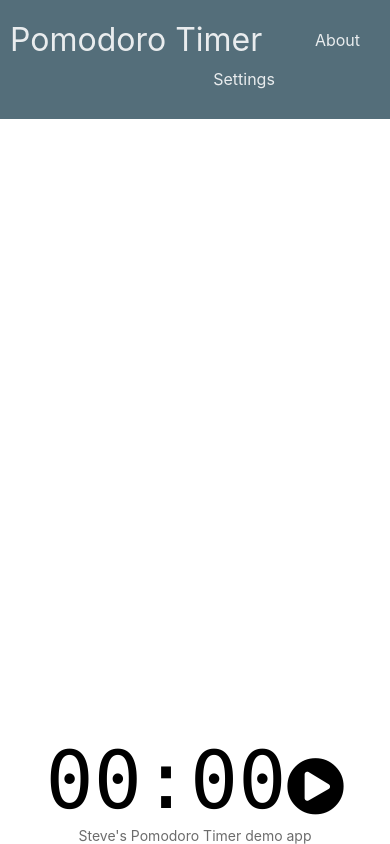
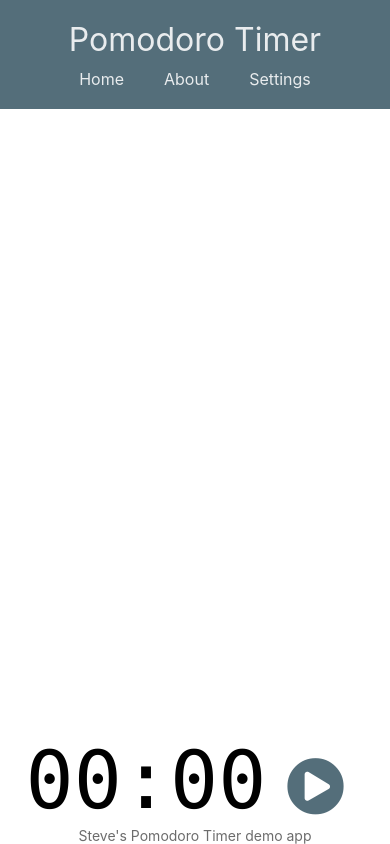
Before and after one commit to StevenMcgrew/Vue3_PomodoroTimer, a Vue app: page / in a window 390 px wide. Built offline with nearby package versions, Linux system fonts and the light colour scheme.

Commit message:
Style changes

```diff
--- a/src/App.vue
+++ b/src/App.vue
@@ -17,7 +17,7 @@ import FinishedPopup from './components/FinishedPopup.vue'
     </div>
     <Footer></Footer>
     <FinishedPopup></FinishedPopup>
-    <audio id="alarmPlayer" src="/src/assets/Beep.mp3" loop></audio>
+    <audio id="alarmPlayer" src="/Beep.mp3" loop></audio>
 </template>
 
 <style>
--- a/src/components/Header.vue
+++ b/src/components/Header.vue
@@ -1,8 +1,11 @@
 <template>
     <header>
         <h1 @click="$router.push('/')">Pomodoro Timer</h1>
-        <router-link class="header-nav" to="/about">About</router-link>
-        <router-link class="header-nav" to="/settings">Settings</router-link>
+        <nav class="header-nav">
+            <router-link class="link" to="/">Home</router-link>
+            <router-link class="link" to="/about">About</router-link>
+            <router-link class="link" to="/settings">Settings</router-link>
+        </nav>
     </header>
 </template>
 
@@ -24,9 +27,27 @@ h1:hover {
 }
 
 .header-nav {
+    float: right;
+    padding: 10rem;
+}
+.link {
     text-decoration: none;
-    float: right;
-    padding: 10rem 20rem;
+    padding: 20rem;
     color: #ffffffde;
 }
+
+@media only screen and (max-width: 554px) {
+    .header-nav {
+        float: none;
+        text-align: center;
+        padding-bottom: 0rem;
+    }
+    h1 {
+        display: block;
+        text-align: center;
+    }
+    .link {
+        padding-top: 10rem;
+    }
+}
 </style>
--- a/src/components/PlayPauseBtn.vue
+++ b/src/components/PlayPauseBtn.vue
@@ -13,5 +13,8 @@
 .play-pause-btn {
     display: inline;
     font-size: 58rem;
+    padding: 20rem;
+    cursor: pointer;
+    color: rgb(84 110 122);
 }
 </style>
--- a/src/store/index.js
+++ b/src/store/index.js
@@ -28,7 +28,7 @@ export default createStore({
             state.isTimerRunning ? stopTimer(state) : startTimer(state)
         },
         prepareNextTimerMode(state) {
-            stopAlarms(state)
+            stopAlarms()
             state.isShowFinishedPopup = false
             setupNextTimerMode(state)
         },
--- a/src/storeUtils.js
+++ b/src/storeUtils.js
@@ -68,7 +68,7 @@ function onTimerFinished(state, alarmPlayer) {
     stopTimer(state)
 }
 
-function stopAlarms(state) {
+function stopAlarms() {
     el('alarmPlayer').pause()
     stopTitleAlarm()
 }
```
Also changed, not shown: src/components/FinishedPopup.vue (+0 -7 lines), src/assets/logo.png (deleted), 1 other file (tests, documents, lock files or other folders).
